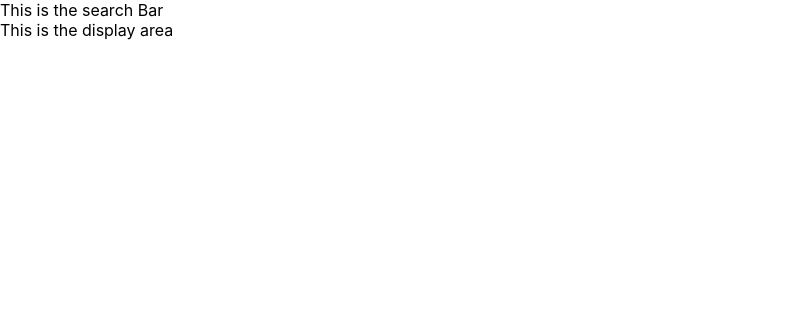
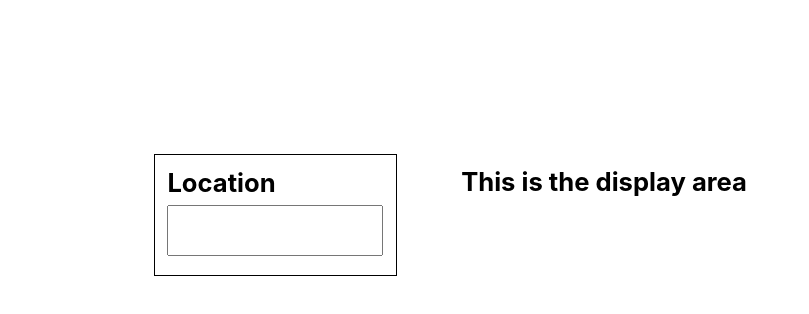
Before and after one commit to AJOsmaston/talent-filter, a React (Create React App) app: page / in a window 1280 px wide. Shown: the top 314 px of the page, without its empty margins (0-809 px from the left). Built offline with nearby package versions, Linux system fonts and the light colour scheme.

Commit message:
css skeleton

```diff
--- /dev/null
+++ b/src/App.css
@@ -0,0 +1,38 @@
+
+* {
+  box-sizing: border-box;
+  margin: 0;
+  padding: 0;
+}
+
+.homePage {
+  display: flex;
+  flex-direction: row;
+  margin: 10vw;
+}
+
+.filter {
+  width: 25vw;
+  border: 1px solid #000000;
+  margin: 2vw;
+  padding: 1vw;
+}
+
+.display {
+  width: 75vw;
+  padding: 3vw;
+}
+
+.heading {
+  font-size: 2vmax;
+  font-weight: bold;
+}
+
+input {
+    font-variant-numeric: tabular-nums;
+    font-size: 2vmax;
+    width: 100%;
+    height: 4vmax;
+    padding: 0 1vw;
+    margin: 0.5vw 0;
+}
--- a/src/App.js
+++ b/src/App.js
@@ -1,4 +1,5 @@
 import SearchPage from "./components/SearchPage"
+import './App.css';
 
 function App() {
   return (
--- a/src/components/ResultDisplay.jsx
+++ b/src/components/ResultDisplay.jsx
@@ -1,7 +1,7 @@
 function ResultDisplay() {
   return (
-    <div className="displayArea">
-      This is the display area
+    <div className="display">
+      <div className="heading">This is the display area</div>
     </div>
   )
 }
--- a/src/components/SearchBar.jsx
+++ b/src/components/SearchBar.jsx
@@ -1,7 +1,8 @@
 function SearchBar() {
   return (
-    <div className="searchBar">
-      This is the search Bar
+    <div className="filter">
+      <div className="heading">Location</div>
+      <input type="text" />
     </div>
   )
 }
--- a/src/components/SearchPage.jsx
+++ b/src/components/SearchPage.jsx
@@ -3,10 +3,10 @@ import ResultDisplay from "./ResultDisplay"
 
 function SearchPage() {
   return (
-    <>
+    <div className="homePage">
       <SearchBar />
       <ResultDisplay />
-    </>
+    </div>
   )
 }
 
```
